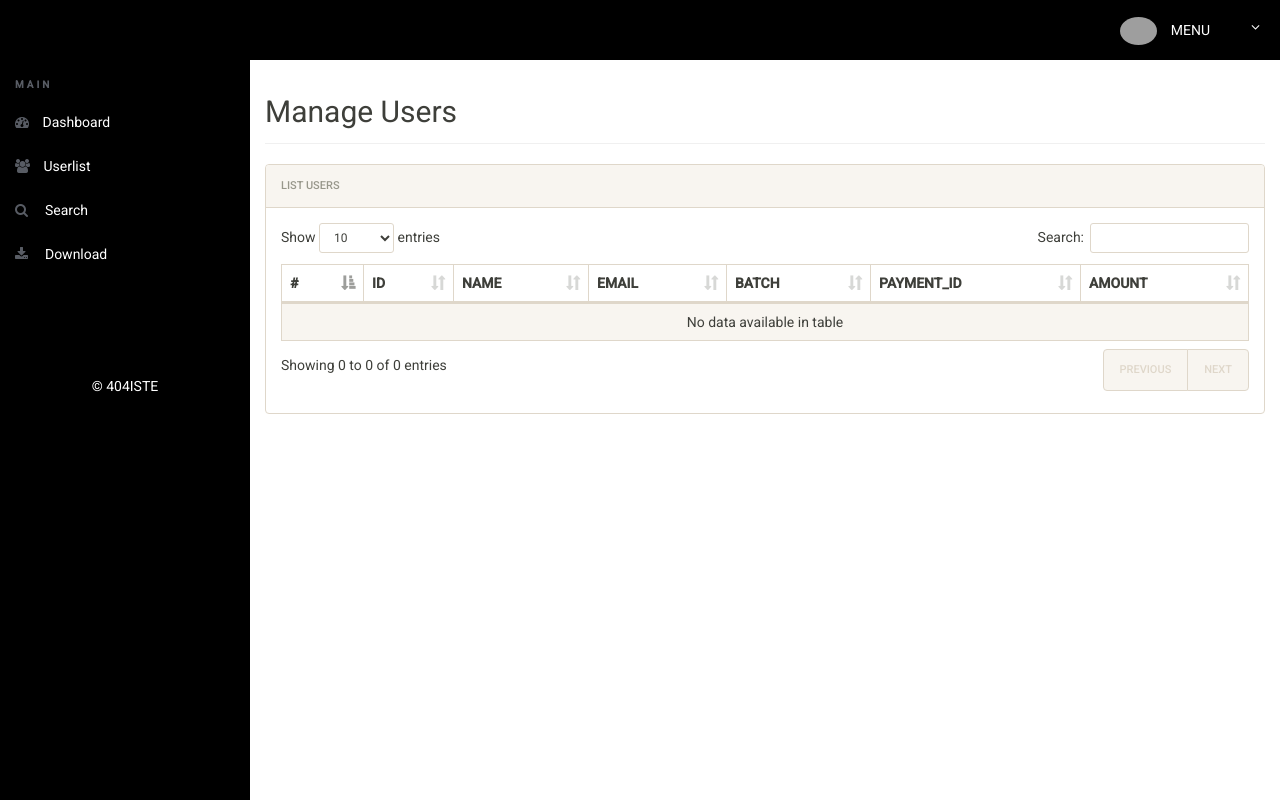
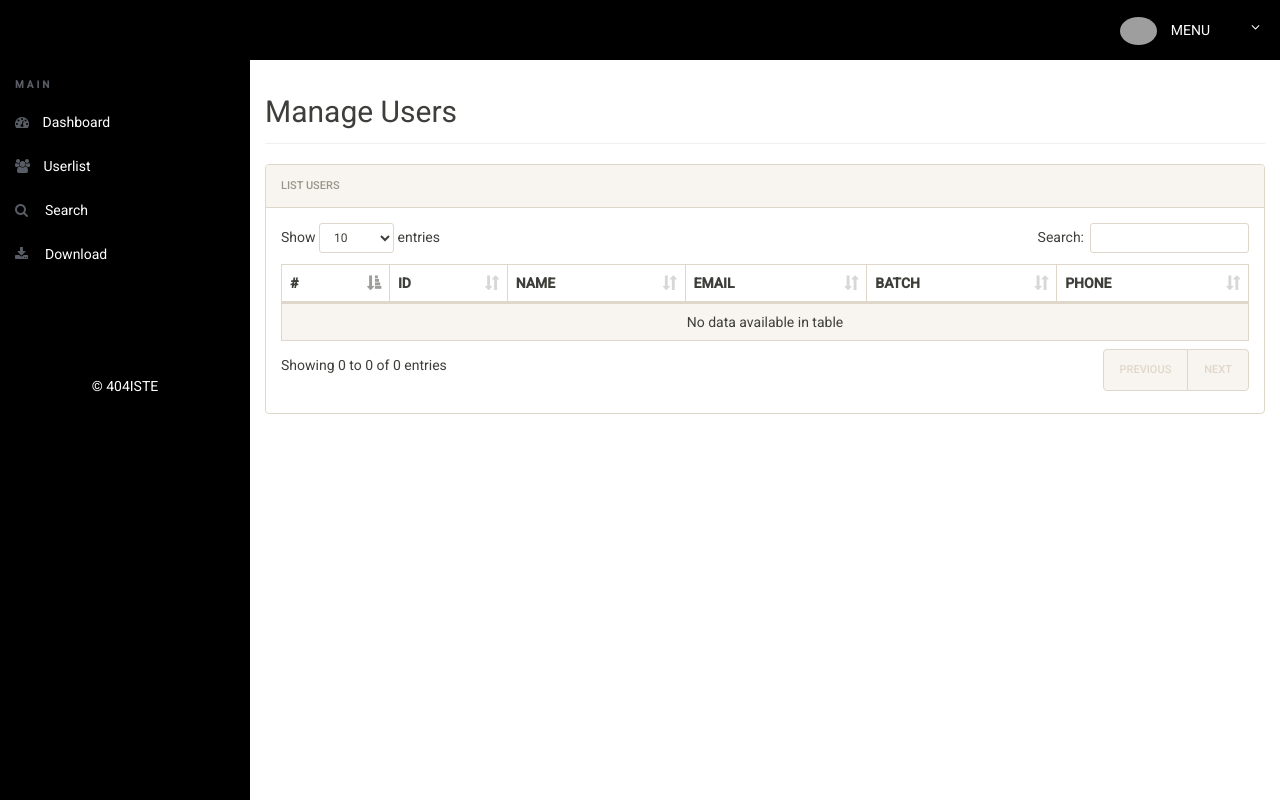
Before and after one commit to VI-Suji/Junior, a PHP site: page /foobar/admin/userlist.php in a window 1280 px wide. Run offline with PHP 8.4, Linux system fonts and the light colour scheme; the visitor is signed in with stand-in values (Sample User, id 1); data that the repository does not hold is empty; grey boxes are pictures that could not be loaded.

Commit message:
Update userlist.php

```diff
--- a/admin/userlist.php
+++ b/admin/userlist.php
@@ -118,14 +118,13 @@
 												<th>NAME</th>
 												<th>EMAIL</th>
 												<th>BATCH</th>
-												<th>PAYMENT_ID</th>
-												<th>AMOUNT</th>
+												<th>PHONE</th>
 											</tr>
 										</thead>
 
 										<tbody>
 
-											<?php $sql = "SELECT * from `payments`,`register` WHERE `payments`.`user_id` = `register`.`email`";
+											<?php $sql = "SELECT * from `payments`,`register` WHERE `payments`.`user_id` = `register`.`email` and `payments`.`flag`==0";
 											$query = $dbh->prepare($sql);
 											$query->execute();
 											$results = $query->fetchAll(PDO::FETCH_OBJ);
@@ -138,8 +137,7 @@
 														<td><?php echo htmlentities($result->name); ?></td>
 														<td><?php echo htmlentities($result->email); ?></td>
 														<td><?php echo htmlentities($result->batch); ?></td>
-														<td><?php echo htmlentities($result->payment_id); ?></td>
-														<td><?php echo htmlentities($result->amount); ?></td>
+														<td><?php echo htmlentities($result->mobile); ?></td>
 														<td>
 															<br>
 															<a href="edit-user.php?edit=<?php echo $result->id; ?>" onclick="return confirm('Do you want to Edit');"><i class="fa fa-pencil" style="color:blue">edit</i></a>&nbsp;&nbsp;
```
